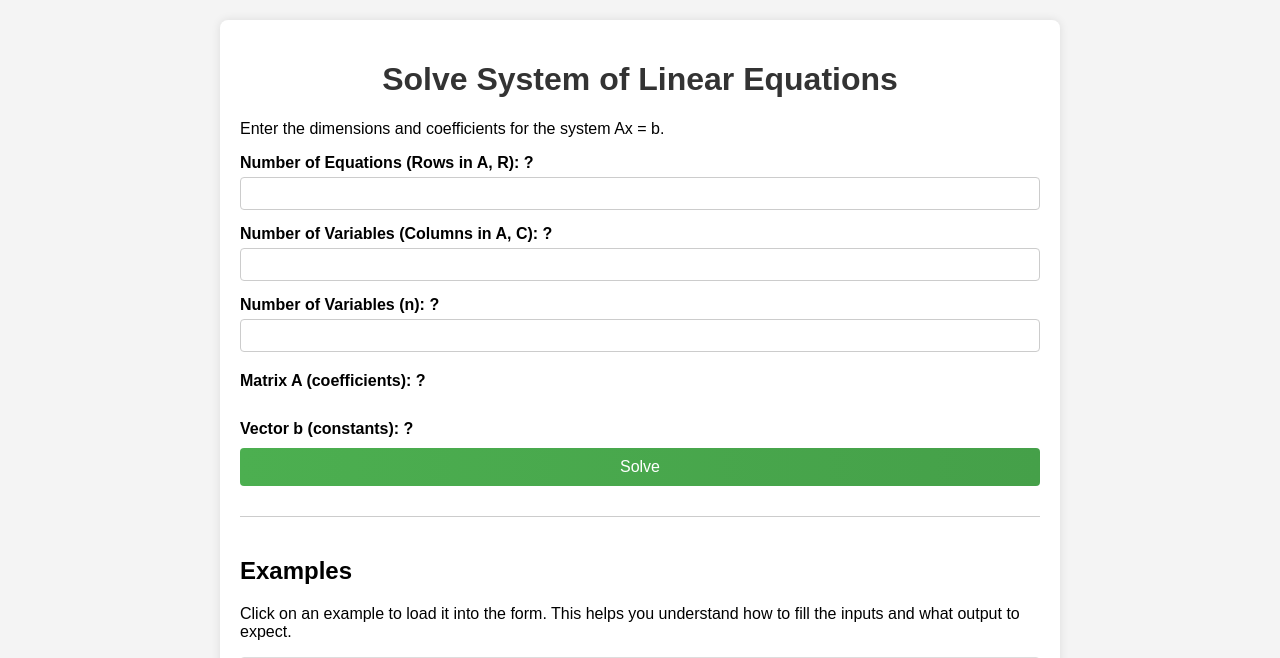
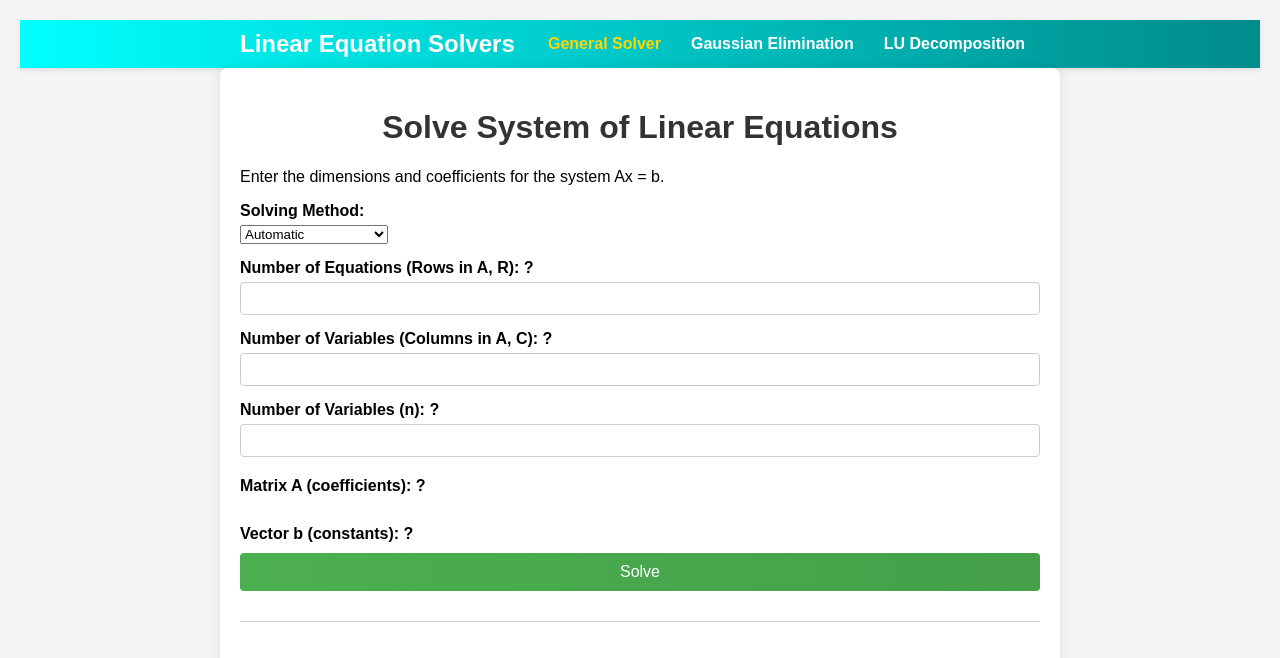
Before and after one commit to Gaurav-AL/Machine-Coding_Parking-lot_tic_tac_toe, a Django app: page / in a window 1280 px wide. Shown: the top 658 px of the page. Run offline with Django 4.2, Linux system fonts and the light colour scheme.

Commit message:
enhanced the code

```diff
--- a/System_of_linear_Equation/equations/static/equations/style.css
+++ b/System_of_linear_Equation/equations/static/equations/style.css
@@ -3,6 +3,47 @@ body {
     background-color: #f4f4f4;
     margin: 0;
     padding: 20px;
+}
+
+.navbar {
+    background: linear-gradient(to right, #00FFFF, #008B8B);
+    padding: 10px 0;
+    box-shadow: 0 2px 5px rgba(0,0,0,0.1);
+}
+
+.nav-container {
+    max-width: 800px;
+    margin: 0 auto;
+    display: flex;
+    justify-content: space-between;
+    align-items: center;
+}
+
+.navbar h2 {
+    color: white;
+    margin: 0;
+}
+
+.navbar ul {
+    list-style: none;
+    margin: 0;
+    padding: 0;
+    display: flex;
+}
+
+.navbar li {
+    margin: 0 15px;
+}
+
+.navbar a {
+    color: white;
+    text-decoration: none;
+    font-weight: bold;
+    transition: color 0.3s ease;
+}
+
+.navbar a:hover, .navbar a.active {
+    color: #FFD700;
 }
 
 .container {
--- a/System_of_linear_Equation/equations/templates/equations/index.html
+++ b/System_of_linear_Equation/equations/templates/equations/index.html
@@ -6,11 +6,29 @@
     <link rel="stylesheet" type="text/css" href="{% static 'equations/style.css' %}">
 </head>
 <body>
+    <nav class="navbar">
+        <div class="nav-container">
+            <h2>Linear Equation Solvers</h2>
+            <ul>
+                <li><a href="#" class="active">General Solver</a></li>
+                <li><a href="#">Gaussian Elimination</a></li>
+                <li><a href="#">LU Decomposition</a></li>
+            </ul>
+        </div>
+    </nav>
     <div class="container">
         <h1>Solve System of Linear Equations</h1>
         <p>Enter the dimensions and coefficients for the system Ax = b.</p>
         <form method="post">
             {% csrf_token %}
+            <div class="form-group">
+                <label for="method">Solving Method:</label>
+                <select id="method" name="method">
+                    <option value="auto">Automatic</option>
+                    <option value="gaussian">Gaussian Elimination</option>
+                    <option value="lu">LU Decomposition</option>
+                </select>
+            </div>
             <div class="form-group">
                 <label for="R">Number of Equations (Rows in A, R):
                     <span class="tooltip">?
--- a/System_of_linear_Equation/equations/views.py
+++ b/System_of_linear_Equation/equations/views.py
@@ -6,6 +6,7 @@ def index(request):
         R = int(request.POST['R'])
         C = int(request.POST['C'])
         n = int(request.POST['n'])
+        method = request.POST.get('method', 'auto')
 
         matrix_a = []
         for i in range(R):
@@ -20,17 +21,30 @@ def index(request):
             key = f'b_{i}'
             matrix_b.append(float(request.POST[key]))
 
-        result = solve_linear_equation(R, C, n, matrix_a, matrix_b)
-        return render(request, 'equations/result.html', {'result': result})
+        output = solve_linear_equation(R, C, n, matrix_a, matrix_b, method)
+        return render(request, 'equations/result.html', {'steps': output['steps'], 'result': output['result']})
     return render(request, 'equations/index.html')
 
-def solve_linear_equation(R, C, n, matrix_a, matrix_b):
+def solve_linear_equation(R, C, n, matrix_a, matrix_b, method='auto'):
     variable = ['a','b','c','d','e','f','g','h','i','j']
     result = []
+    steps = []
 
     if n > C:
         result.append({'type': 'message', 'content': "System Can't Have more variables than Number of Columns."})
-        return result
+        return {'steps': steps, 'result': result}
+
+    if method == 'gaussian':
+        return gaussian_elimination(matrix_a, matrix_b, variable, n)
+    elif method == 'lu':
+        return lu_decomposition(matrix_a, matrix_b, variable, n)
+    else:
+        # auto method
+        return auto_solve(R, C, n, matrix_a, matrix_b, variable)
+
+def auto_solve(R, C, n, matrix_a, matrix_b, variable):
+    result = []
+    steps = []
 
     def transposeMatrix(matrix_a):
         row, col = [], []
@@ -67,52 +81,143 @@ def solve_linear_equation(R, C, n, matrix_a, matrix_b):
         for i in range(C):
             if np.linalg.det(repaceElements(matrix_a, matrix_b, i)) != 0:
                 result.append({'type': 'message', 'content': "System is Inconsistent"})
-                return result
+                return {'steps': steps, 'result': result}
         result.append({'type': 'message', 'content': "System is Consistent and Have Infinite Solution"})
-        return result
+        return {'steps': steps, 'result': result}
 
     if C == R and np.linalg.det(matrix_a) != 0:
+        steps.append({'content': 'Using matrix inversion method for square system.', 'explanation': 'For square matrices with non-zero determinant, we can find the inverse and solve x = A⁻¹ b.'})
         inv_matrix_a = np.linalg.inv(matrix_a)
+        steps.append({'content': 'Computed inverse of matrix A.', 'explanation': 'A⁻¹ is calculated numerically to allow multiplication.'})
         matrix_mul = multiplymatrix(inv_matrix_a, matrix_b)
+        steps.append({'content': 'Multiplied inverse A with vector b to get solution x.', 'explanation': 'x = A⁻¹ b gives the unique solution.'})
         result.append({'type': 'message', 'content': "System has Unique Solution"})
         solution = printOutput(matrix_mul)
         result.append({'type': 'solution', 'content': solution})
-        return result
+        return {'steps': steps, 'result': result}
 
     # m > n
     if R > C:
+        steps.append({'content': 'Overdetermined system (more equations than variables), using least squares method.', 'explanation': 'Least squares finds the best approximation when no exact solution exists.'})
         transpose_matrix = transposeMatrix(matrix_a)
+        steps.append({'content': 'Transposed matrix A to get A^T.', 'explanation': 'Transpose is needed for the normal equations.'})
         matrix_mul = multiplymatrix(transpose_matrix, matrix_a)
+        steps.append({'content': 'Computed A^T * A.', 'explanation': 'This forms the normal matrix, which is square and invertible if columns are independent.'})
         matrix_det = np.linalg.det(matrix_mul)
         matrix_inv = np.linalg.inv(matrix_mul)
+        steps.append({'content': 'Inverted A^T * A.', 'explanation': 'Inverting this matrix allows solving the system.'})
         if matrix_det != 0:
             result.append({'type': 'message', 'content': "Columns are Linearly Independent, Proceeding Forward....."})
         else:
             result.append({'type': 'message', 'content': "Columns are Linearly Dependent, Can't Find Solution"})
-            return result
+            return {'steps': steps, 'result': result}
 
         intermediate_matrix = multiplymatrix(transpose_matrix, matrix_b)
+        steps.append({'content': 'Computed A^T * b.', 'explanation': 'This is the right-hand side for the normal equations.'})
         matrix_sol = multiplymatrix(matrix_inv, intermediate_matrix)
+        steps.append({'content': 'Solved for x using (A^T A)^-1 * A^T b.', 'explanation': 'This gives the least squares solution that minimizes the error.'})
         solution = printOutput(matrix_sol)
         result.append({'type': 'solution', 'content': solution})
-        return result
+        return {'steps': steps, 'result': result}
 
     # m < n
     if R < C:
+        steps.append({'content': 'Underdetermined system (fewer equations than variables), using least squares approximation.', 'explanation': 'We find a solution that minimizes the norm.'})
         transpose_matrix = transposeMatrix(matrix_a)
+        steps.append({'content': 'Transposed matrix A.', 'explanation': 'Transpose for pseudoinverse calculation.'})
         matrix_mul = multiplymatrix(matrix_a, transpose_matrix)
+        steps.append({'content': 'Computed A * A^T.', 'explanation': 'This is used to find the pseudoinverse.'})
         matrix_det = np.linalg.det(matrix_mul)
         matrix_inv = np.linalg.inv(matrix_mul)
+        steps.append({'content': 'Inverted A * A^T.', 'explanation': 'Inverting this square matrix.'})
         if matrix_det != 0:
             result.append({'type': 'message', 'content': "Columns are Linearly Independent, Proceeding Forward....."})
         else:
             result.append({'type': 'message', 'content': "Columns are Linearly Dependent, Can't Find Solution"})
-            return result
+            return {'steps': steps, 'result': result}
 
         intermediate_matrix = multiplymatrix(transpose_matrix, matrix_inv)
+        steps.append({'content': 'Computed A^T * (A A^T)^-1.', 'explanation': 'This is part of the pseudoinverse.'})
         matrix_sol = multiplymatrix(intermediate_matrix, matrix_b)
+        steps.append({'content': 'Solved for x using A^T (A A^T)^-1 b.', 'explanation': 'This gives one possible solution.'})
         solution = printOutput(matrix_sol)
         result.append({'type': 'solution', 'content': solution})
-        return result
+        return {'steps': steps, 'result': result}
 
-    return result
+    return {'steps': steps, 'result': result}
+
+def gaussian_elimination(A, b, variable, n):
+    steps = []
+    result = []
+    import numpy as np
+    # Assuming square matrix
+    if len(A) != len(A[0]) or len(A) != len(b):
+        result.append({'type': 'message', 'content': "Gaussian Elimination requires square matrix."})
+        return {'steps': steps, 'result': result}
+
+    steps.append({'content': 'Starting Gaussian Elimination.', 'explanation': 'Gaussian elimination transforms the system into row echelon form for easy solving.'})
+    # Create augmented matrix
+    aug = [row[:] + [b[i]] for i, row in enumerate(A)]
+    steps.append({'content': f'Augmented matrix: {aug}', 'explanation': 'Combine A and b into [A|b] for simultaneous operations.'})
+
+    # Forward elimination
+    for i in range(len(aug)):
+        # Find pivot
+        if aug[i][i] == 0:
+            for j in range(i+1, len(aug)):
+                if aug[j][i] != 0:
+                    aug[i], aug[j] = aug[j], aug[i]
+                    steps.append({'content': f'Swapped row {i} and {j}.', 'explanation': 'Ensure pivot is non-zero for elimination.'})
+                    break
+        if aug[i][i] == 0:
+            result.append({'type': 'message', 'content': "Matrix is singular, cannot proceed."})
+            return {'steps': steps, 'result': result}
+
+        # Eliminate
+        for j in range(i+1, len(aug)):
+            factor = aug[j][i] / aug[i][i]
+            for k in range(len(aug[j])):
+                aug[j][k] -= factor * aug[i][k]
+            steps.append({'content': f'Eliminated row {j} using row {i}, factor {factor:.3f}.', 'explanation': 'Subtract multiple of row i from row j to make element below pivot zero.'})
+
+    # Back substitution
+    x = [0] * len(aug)
+    for i in range(len(aug)-1, -1, -1):
+        x[i] = aug[i][-1]
+        for j in range(i+1, len(aug)):
+            x[i] -= aug[i][j] * x[j]
+        x[i] /= aug[i][i]
+        steps.append({'content': f'Back substituted: x[{i}] = {x[i]:.3f}', 'explanation': 'Solve for variable from bottom to top.'})
+
+    solution = {variable[i]: x[i] for i in range(n)}
+    result.append({'type': 'message', 'content': "Solution using Gaussian Elimination"})
+    result.append({'type': 'solution', 'content': solution})
+    return {'steps': steps, 'result': result}
+
+def lu_decomposition(A, b, variable, n):
+    steps = []
+    result = []
+    import numpy as np
+    from scipy.linalg import lu
+    # Assuming square
+    if len(A) != len(A[0]):
+        result.append({'type': 'message', 'content': "LU Decomposition requires square matrix."})
+        return {'steps': steps, 'result': result}
+
+    steps.append({'content': 'Starting LU Decomposition.', 'explanation': 'Decompose A into Lower (L) and Upper (U) triangular matrices for efficient solving.'})
+    P, L, U = lu(A)
+    steps.append({'content': 'Decomposed A into P, L, U.', 'explanation': 'P is permutation, L lower triangular, U upper triangular such that P A = L U.'})
+
+    # Solve Ly = Pb
+    Pb = np.dot(P, b)
+    y = np.linalg.solve(L, Pb)
+    steps.append({'content': 'Solved L y = P b.', 'explanation': 'Forward substitution to find y.'})
+
+    # Solve Ux = y
+    x = np.linalg.solve(U, y)
+    steps.append({'content': 'Solved U x = y.', 'explanation': 'Back substitution to find x.'})
+
+    solution = {variable[i]: x[i] for i in range(n)}
+    result.append({'type': 'message', 'content': "Solution using LU Decomposition"})
+    result.append({'type': 'solution', 'content': solution})
+    return {'steps': steps, 'result': result}
```
Also changed, not shown: other parts of System_of_linear_Equation/equations/static/equations/style.css (+49 -7 lines), System_of_linear_Equation/equations/templates/equations/result.html (+11 -0 lines).
